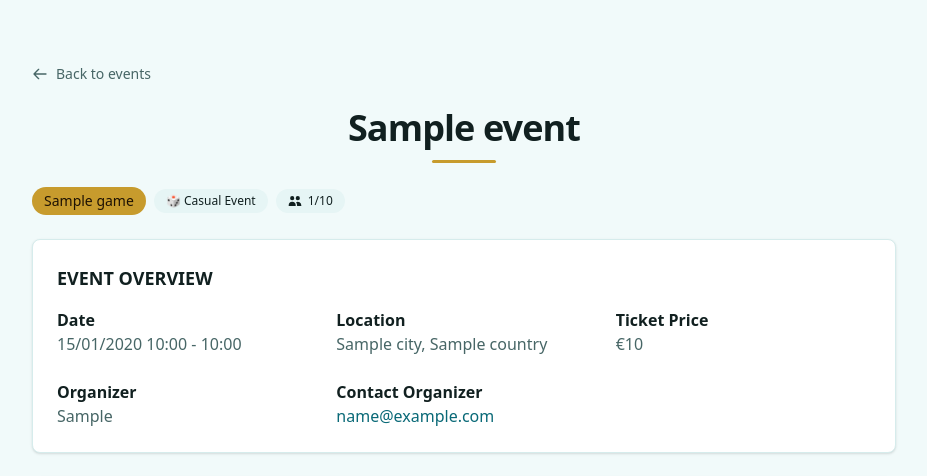
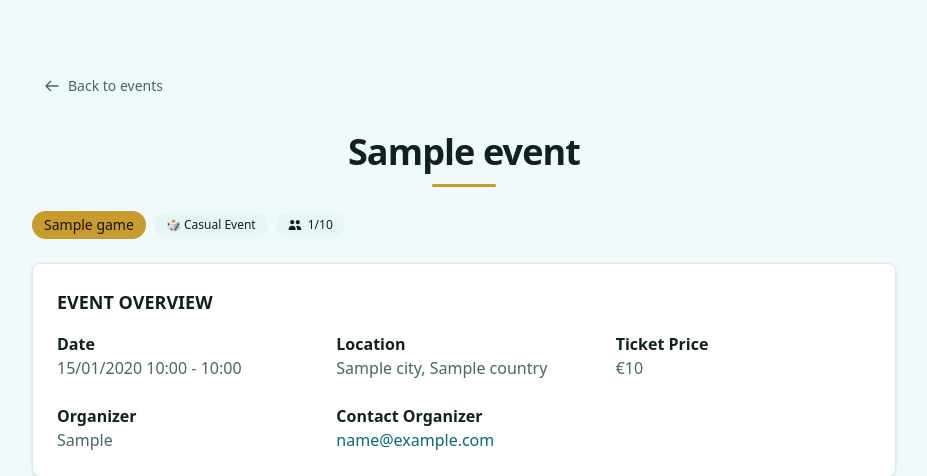
Before and after one commit to N3t0n/tabula-belli, a Django app: template src/apps/events/templates/events/event_detail.html in a window 1280 px wide. Shown: the part 64-540 px from the top of the page, without its empty margins (176-1103 px from the left). Run offline with Django 5.2, Linux system fonts and the light colour scheme; the template is opened without the code that fills it: most values are stand-ins (such as "Sample title", 1, 10 or a date in 2020); style sheets or scripts are compiled from the project's sources; some libraries are stand-ins or nearby versions.

Commit message:
Align event detail actions and participant rows

```diff
--- a/src/apps/events/templates/events/event_detail.html
+++ b/src/apps/events/templates/events/event_detail.html
@@ -8,8 +8,8 @@
   <div class="max-w-4xl px-4 mx-auto 2xl:px-0 space-y-6">
 
     <!-- 1. Navigation and management actions -->
-    <div class="flex items-center justify-between gap-3">
-      <a href="{{ return_url }}" class="inline-flex items-center gap-2 text-sm font-medium text-muted-foreground hover:text-foreground dark:text-muted-foreground dark:hover:text-foreground">
+    <div class="flex flex-col items-center gap-3 sm:flex-row sm:justify-between">
+      <a href="{{ return_url }}" class="btn btn-text-secondary">
         <svg class="w-4 h-4" fill="none" stroke="currentColor" viewBox="0 0 24 24">
           <path stroke-linecap="round" stroke-linejoin="round" stroke-width="2" d="M10 19l-7-7m0 0l7-7m-7 7h18"/>
         </svg>
@@ -17,9 +17,9 @@
       </a>
 
       {% if can_manage_event and event.is_editable %}
-      <div class="flex items-center gap-3">
+      <div class="flex flex-wrap items-center justify-center gap-3">
         <a href="{% url 'my_events:edit' event.slug %}"
-           class="text-sm font-medium text-primary-700 hover:text-primary-800 dark:text-primary-400 dark:hover:text-primary-300">
+           class="btn btn-text-primary">
           Edit
         </a>
         <form
@@ -32,7 +32,7 @@
           {% csrf_token %}
           <button
             type="submit"
-            class="text-sm font-medium text-destructive hover:underline cursor-pointer">
+            class="btn btn-text-danger">
             Cancel Event
           </button>
         </form>
@@ -177,8 +177,8 @@
     <!-- 5b. Private participants list for event managers -->
     {% if can_manage_event and event.participants_count > 0 %}
     <div class="rounded-lg border border-border bg-card p-5 shadow-sm sm:p-6" x-data="{ expanded: false }">
-      <div class="flex items-center justify-between mb-4">
-        <h3 class="text-lg font-bold uppercase text-foreground dark:text-foreground">
+      <div class="mb-4 flex flex-col items-center gap-3 sm:flex-row sm:justify-between">
+        <h3 class="text-center text-lg font-bold uppercase text-foreground sm:text-left">
           Participants List
         </h3>
         <div class="flex items-center gap-3">
@@ -189,8 +189,11 @@
             {{ event.participants_count }}/{{ event.capacity }}
           </span>
           <button
+            type="button"
             @click="expanded = !expanded"
-            class="inline-flex items-center gap-1.5 px-3 py-1.5 text-sm font-medium text-primary-700 hover:text-primary-800 dark:text-primary-400 dark:hover:text-primary-300 hover:bg-primary-50 dark:hover:bg-primary-950 rounded-lg transition-colors cursor-pointer"
+            :aria-expanded="expanded"
+            aria-controls="participants-list"
+            class="btn btn-secondary btn-compact"
           >
             <span x-show="!expanded">Show</span>
             <span x-show="expanded" x-cloak>Hide</span>
@@ -202,15 +205,15 @@
         </div>
       </div>
 
-      <div x-show="expanded" x-cloak class="space-y-3">
+      <div id="participants-list" x-show="expanded" x-cloak class="space-y-3">
         {# List of participants #}
         <div class="space-y-2">
           {% for reg in confirmed_registrations %}
             <div
               id="participant-{{ reg.id }}"
-              class="flex items-center justify-between p-3 rounded-lg border border-border bg-background dark:bg-background hover:bg-muted/30 dark:hover:bg-muted/30 transition-colors"
+              class="flex flex-col gap-3 rounded-lg border border-border bg-background p-3 transition-colors hover:bg-muted/30 sm:flex-row sm:items-center"
             >
-              <div class="flex items-center gap-3">
+              <div class="flex min-w-0 flex-1 items-start gap-3">
                 {# Avatar with initial #}
                 <div class="shrink-0 w-10 h-10 rounded-full bg-primary-100 dark:bg-primary-900 flex items-center justify-center">
                   <span class="text-sm font-bold text-primary-800 dark:text-primary-200">
@@ -220,20 +223,20 @@
 
                 {# Player info #}
                 <div class="min-w-0">
-                  <p class="text-sm font-semibold text-foreground dark:text-foreground truncate">
+                  <p class="text-sm font-semibold text-foreground break-words">
                     {{ reg.player_display }}
                   </p>
                   {% if reg.player_id %}
-                  <p class="text-xs text-muted-foreground dark:text-muted-foreground truncate">
+                  <p class="text-xs text-muted-foreground break-all">
                     {{ reg.player.email }}
                   </p>
                   {% endif %}
                 </div>
               </div>
 
-              <div class="flex items-center gap-3">
+              <div class="flex flex-wrap items-center justify-center gap-3 sm:shrink-0 sm:justify-end">
                 {# Registration date #}
-                <div class="shrink-0 text-right">
+                <div class="shrink-0 text-center sm:text-right">
                   <p class="text-xs text-muted-foreground dark:text-muted-foreground">
                     Registered
                   </p>
@@ -254,7 +257,7 @@
                   {% csrf_token %}
                   <button
                     type="submit"
-                    class="shrink-0 px-3 py-1.5 text-xs font-medium text-destructive-600 hover:text-white border border-destructive-600 hover:bg-destructive-600 rounded-lg transition-colors cursor-pointer"
+                    class="btn btn-outline-danger btn-compact"
                     title="Remove {{ reg.player.username }} from event">
                     Remove
                   </button>
--- a/src/apps/events/templates/events/partials/registration_button.html
+++ b/src/apps/events/templates/events/partials/registration_button.html
@@ -3,7 +3,7 @@
 {% if not registration_open %}
     {% if registration_status == 'FULL' %}
         <div class="inline-flex w-full items-center justify-center rounded-lg bg-muted px-5 py-2.5 text-sm font-medium text-muted-foreground dark:bg-input dark:text-muted-foreground">
-            <svg class="w-5 h-5 mr-2" fill="none" stroke="currentColor" viewBox="0 0 24 24">
+            <svg class="h-5 w-5 shrink-0" fill="none" stroke="currentColor" viewBox="0 0 24 24">
                 <path stroke-linecap="round" stroke-linejoin="round" stroke-width="2" d="M17 20h5v-2a3 3 0 00-5.356-1.857M17 20H7m10 0v-2c0-.656-.126-1.283-.356-1.857M7 20H2v-2a3 3 0 015.356-1.857M7 20v-2c0-.656.126-1.283.356-1.857m0 0a5.002 5.002 0 019.288 0M15 7a3 3 0 11-6 0 3 3 0 016 0zm6 3a2 2 0 11-4 0 2 2 0 014 0zM7 10a2 2 0 11-4 0 2 2 0 014 0z"/>
             </svg>
             Event is full ({{ confirmed_count }}/{{ event.capacity }})
@@ -20,28 +20,28 @@
                 {% csrf_token %}
                 <button
                     type="submit"
-                    class="inline-flex w-full items-center justify-center rounded-lg bg-destructive-600 px-5 py-2.5 text-sm font-medium text-white hover:bg-destructive-700 focus:outline-none focus:ring-4 focus:ring-destructive-300 transition-colors cursor-pointer">
+                    class="btn btn-danger w-full">
                     Cancel Registration
                 </button>
             </form>
         {% endif %}
     {% elif registration_status == 'NOT_OPEN' %}
         <div class="inline-flex w-full items-center justify-center rounded-lg bg-muted px-5 py-2.5 text-sm font-medium text-muted-foreground dark:bg-input dark:text-muted-foreground">
-            <svg class="w-5 h-5 mr-2" fill="none" stroke="currentColor" viewBox="0 0 24 24">
+            <svg class="h-5 w-5 shrink-0" fill="none" stroke="currentColor" viewBox="0 0 24 24">
                 <path stroke-linecap="round" stroke-linejoin="round" stroke-width="2" d="M12 8v4l3 3m6-3a9 9 0 11-18 0 9 9 0 0118 0z"/>
             </svg>
             Registration opens {{ event.registration_opens_at|date:"M d, Y H:i" }}
         </div>
     {% elif registration_status == 'CLOSED' %}
         <div class="inline-flex w-full items-center justify-center rounded-lg bg-muted px-5 py-2.5 text-sm font-medium text-muted-foreground dark:bg-input dark:text-muted-foreground">
-            <svg class="w-5 h-5 mr-2" fill="none" stroke="currentColor" viewBox="0 0 24 24">
+            <svg class="h-5 w-5 shrink-0" fill="none" stroke="currentColor" viewBox="0 0 24 24">
                 <path stroke-linecap="round" stroke-linejoin="round" stroke-width="2" d="M12 15v2m-6 4h12a2 2 0 002-2v-6a2 2 0 00-2-2H6a2 2 0 00-2 2v6a2 2 0 002 2zm10-10V7a4 4 0 00-8 0v4h8z"/>
             </svg>
             Registration closed
         </div>
     {% elif registration_status == 'CANCELED' %}
         <div class="inline-flex w-full items-center justify-center rounded-lg bg-muted px-5 py-2.5 text-sm font-medium text-muted-foreground dark:bg-input dark:text-muted-foreground">
-            <svg class="w-5 h-5 mr-2" fill="none" stroke="currentColor" viewBox="0 0 24 24">
+            <svg class="h-5 w-5 shrink-0" fill="none" stroke="currentColor" viewBox="0 0 24 24">
                 <path stroke-linecap="round" stroke-linejoin="round" stroke-width="2" d="M6 18L18 6M6 6l12 12"/>
             </svg>
             Event canceled
@@ -64,9 +64,9 @@
             {% csrf_token %}
             <button
                 type="submit"
-                class="inline-flex w-full items-center justify-center rounded-lg bg-destructive-600 px-5 py-2.5 text-sm font-medium text-white hover:bg-destructive-700 focus:outline-none focus:ring-4 focus:ring-destructive-300 transition-colors cursor-pointer"
+                class="btn btn-danger w-full"
             >
-                <svg class="w-5 h-5 mr-2" fill="none" stroke="currentColor" viewBox="0 0 24 24">
+                <svg class="h-5 w-5 shrink-0" fill="none" stroke="currentColor" viewBox="0 0 24 24">
                     <path stroke-linecap="round" stroke-linejoin="round" stroke-width="2" d="M6 18L18 6M6 6l12 12"/>
                 </svg>
                 Cancel Registration
@@ -82,9 +82,9 @@
             {% csrf_token %}
             <button
                 type="submit"
-                class="inline-flex w-full items-center justify-center rounded-lg bg-primary-700 px-5 py-2.5 text-sm font-medium text-white hover:bg-primary-800 focus:outline-none focus:ring-4 focus:ring-primary-300 transition-colors cursor-pointer dark:bg-primary-600 dark:hover:bg-primary-700 dark:focus:ring-primary-800"
+                class="btn btn-primary w-full"
             >
-                <svg class="w-5 h-5 mr-2" fill="none" stroke="currentColor" viewBox="0 0 24 24">
+                <svg class="h-5 w-5 shrink-0" fill="none" stroke="currentColor" viewBox="0 0 24 24">
                     <path stroke-linecap="round" stroke-linejoin="round" stroke-width="2" d="M9 5H7a2 2 0 00-2 2v12a2 2 0 002 2h10a2 2 0 002-2V7a2 2 0 00-2-2h-2M9 5a2 2 0 002 2h2a2 2 0 002-2M9 5a2 2 0 012-2h2a2 2 0 012 2m-6 9l2 2 4-4"/>
                 </svg>
                 Register for Event
@@ -95,9 +95,9 @@
 {% else %}
     <a
         href="{% url 'account_login' %}?next={{ request.path }}"
-        class="inline-flex w-full items-center justify-center rounded-lg bg-primary-700 px-5 py-2.5 text-sm font-medium text-white hover:bg-primary-800 focus:outline-none focus:ring-4 focus:ring-primary-300 transition-colors cursor-pointer dark:bg-primary-600 dark:hover:bg-primary-700 dark:focus:ring-primary-800"
+        class="btn btn-primary w-full"
     >
-        <svg class="w-5 h-5 mr-2" fill="none" stroke="currentColor" viewBox="0 0 24 24">
+        <svg class="h-5 w-5 shrink-0" fill="none" stroke="currentColor" viewBox="0 0 24 24">
             <path stroke-linecap="round" stroke-linejoin="round" stroke-width="2" d="M11 16l-4-4m0 0l4-4m-4 4h14m-5 4v1a3 3 0 01-3 3H6a3 3 0 01-3-3V7a3 3 0 013-3h7a3 3 0 013 3v1"/>
         </svg>
         Login to Register
--- a/src/static/css/input.css
+++ b/src/static/css/input.css
@@ -224,3 +224,15 @@
     @apply border border-accent/60 text-foreground enabled:hover:bg-accent/15 focus-visible:outline-accent;
   }
 }
+
+@layer components {
+  .btn-compact { @apply min-h-11 px-3 py-2; }
+  .btn-text-secondary {
+    @apply min-h-11 px-3 py-2 text-muted-foreground enabled:hover:bg-muted enabled:hover:text-foreground;
+  }
+  a.btn-text-secondary:hover { @apply bg-muted text-foreground; }
+  a.btn-text-primary:hover { @apply bg-muted; }
+  .btn-outline-danger {
+    @apply border border-destructive text-destructive enabled:hover:bg-destructive/10 focus-visible:outline-destructive;
+  }
+}
--- a/src/templates/components/confirmation.html
+++ b/src/templates/components/confirmation.html
@@ -9,7 +9,7 @@
     </button>
   </div>
   <h2 id="confirmation-title" class="mb-3 text-lg font-semibold">Confirm Action</h2>
-  <p id="confirmation-message" data-confirm-message class="mb-5 text-muted-foreground"></p>
+  <p id="confirmation-message" data-confirm-message class="mb-5 break-words text-muted-foreground"></p>
   <div class="flex flex-col gap-3 sm:flex-row sm:justify-center">
     <button type="button" data-modal-close autofocus
             class="btn btn-secondary">
```
